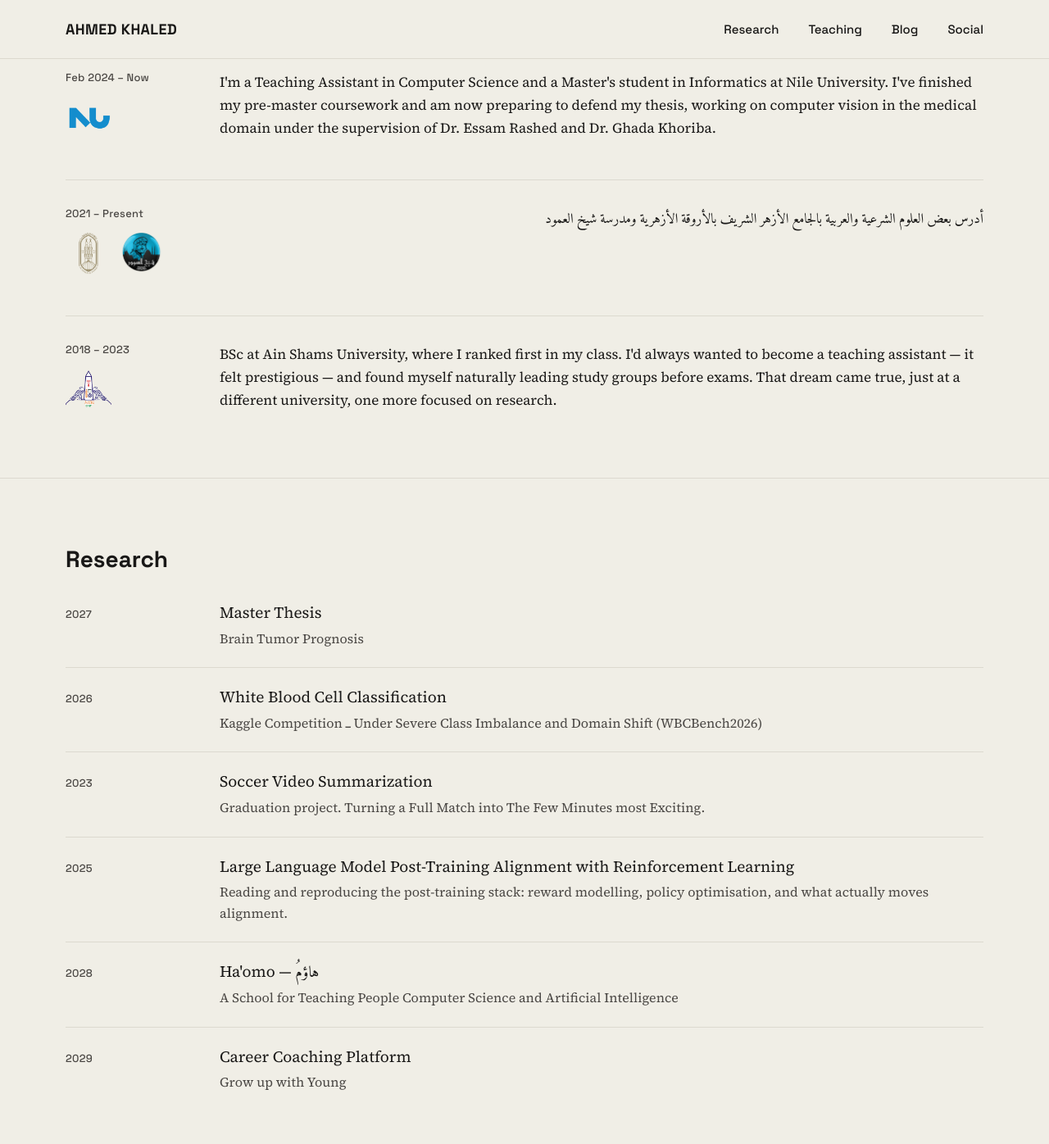
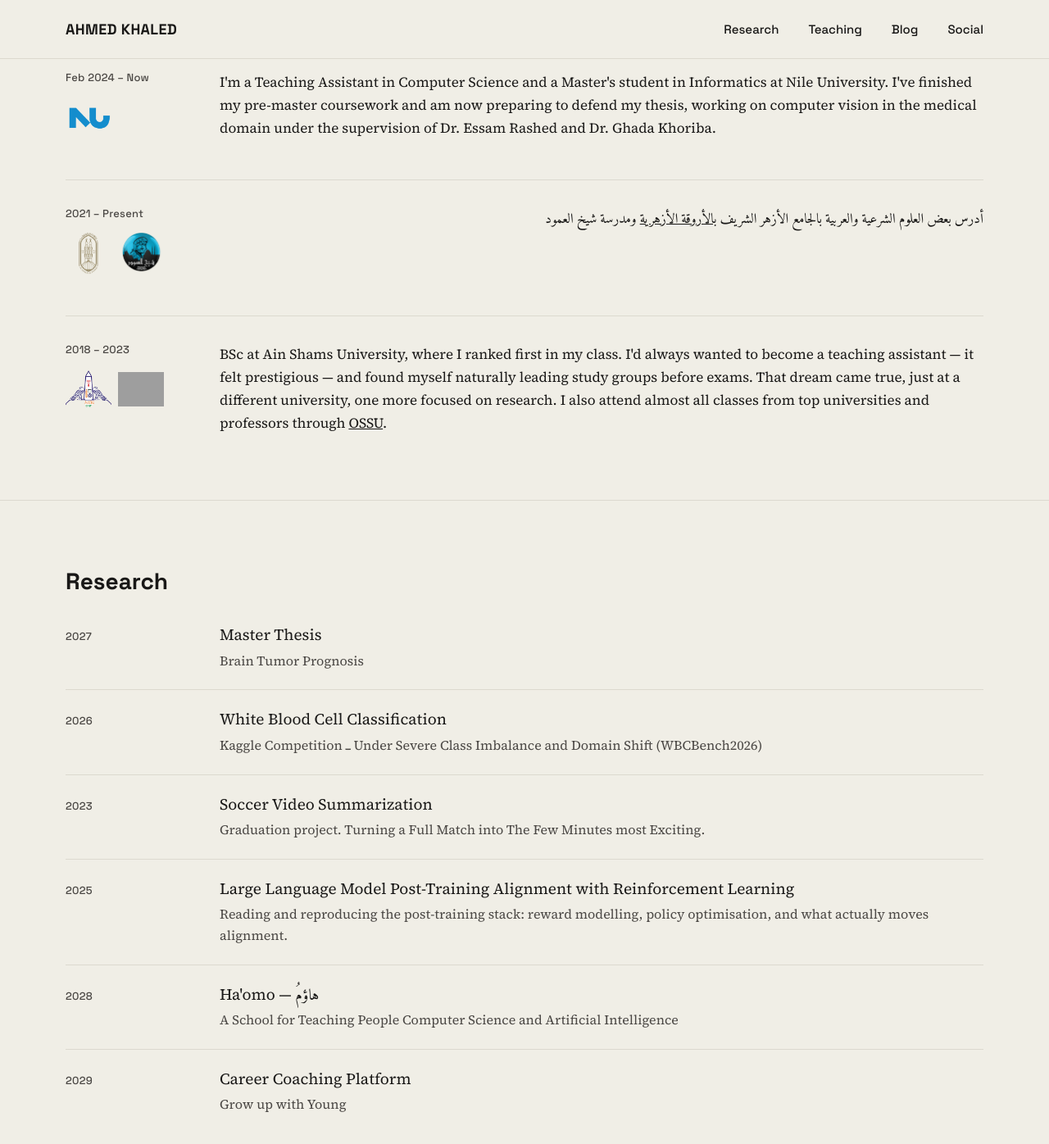
Before and after one commit to sweta-ahmedkhaled/sweta-ahmedkhaled.github.io, a Jekyll site: the page built from index.html, in a window 1280 px wide and 1400 px high, scrolled down 733 px. Shown: the top 1396 px of the window at 82% size. Built offline with Jekyll 4.4.1, drawn with Linux system fonts in a browser that asks for light colours; grey boxes are pictures that could not be loaded.

Commit message:
Add OSSU logo/link to Ain Shams entry and Al-Azhar reference link

```diff
--- a/assets/css/style.css
+++ b/assets/css/style.css
@@ -317,6 +317,10 @@ a.social-handle:hover {
   margin: 0;
 }
 
+.timeline-text a {
+  color: var(--ink);
+}
+
 /* ---------- Blog ---------- */
 
 .blog-list {
--- a/index.html
+++ b/index.html
@@ -30,14 +30,17 @@ layout: default
             <img class="timeline-logo" src="{{ '/assets/images/logo-sheikhamoud-nobg.png' | relative_url }}" alt="Sheikh Al-Amoud School">
           </div>
         </div>
-        <p class="timeline-text" lang="ar" dir="rtl">أدرس بعض العلوم الشرعية والعربية بالجامع الأزهر الشريف بالأروقة الأزهرية ومدرسة شيخ العمود</p>
+        <p class="timeline-text" lang="ar" dir="rtl">أدرس بعض العلوم الشرعية والعربية بالجامع الأزهر الشريف <a href="https://azhar.eg/alruwaq/oloom-2.htm">بالأروقة الأزهرية</a> ومدرسة شيخ العمود</p>
       </div>
       <div class="timeline-item">
         <div class="timeline-meta">
           <span class="timeline-year">2018 &ndash; 2023</span>
-          <img class="timeline-logo" src="{{ '/assets/images/logo-ainshams-nobg.png' | relative_url }}" alt="Ain Shams University">
+          <div class="timeline-logos">
+            <img class="timeline-logo" src="{{ '/assets/images/logo-ainshams-nobg.png' | relative_url }}" alt="Ain Shams University">
+            <img class="timeline-logo" src="{{ '/assets/images/ossu.png' | relative_url }}" alt="OSSU">
+          </div>
         </div>
-        <p class="timeline-text">BSc at Ain Shams University, where I ranked first in my class. I'd always wanted to become a teaching assistant &mdash; it felt prestigious &mdash; and found myself naturally leading study groups before exams. That dream came true, just at a different university, one more focused on research.</p>
+        <p class="timeline-text">BSc at Ain Shams University, where I ranked first in my class. I'd always wanted to become a teaching assistant &mdash; it felt prestigious &mdash; and found myself naturally leading study groups before exams. That dream came true, just at a different university, one more focused on research. I also attend almost all classes from top universities and professors through <a href="https://github.com/ossu/computer-science">OSSU</a>.</p>
       </div>
     </div>
   </div>
```
